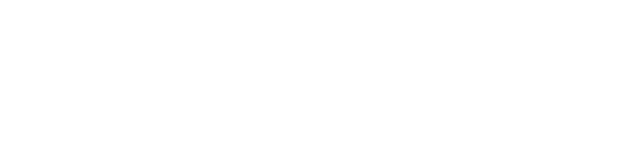
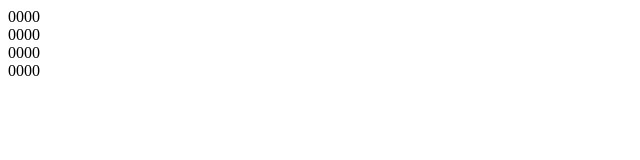
Before and after one commit to givemeachocolate/DOMsketch, a plain HTML site: page index.html in a window 1280 px wide. Shown: the whole page, without its empty margins (0-640 px from the left). Drawn offline with Linux system fonts and the light colour scheme.

Commit message:
Edit index.html, javascript.js, Add style.css

```diff
--- a/index.html
+++ b/index.html
@@ -2,8 +2,10 @@
 <html lang = "en">
     <head>
         <meta charset = "UTF-8">
+        <link rel="stylesheet" href="style.css">
     </head>
     <body>
+        <div id="container"></div>
         <script src="javascript.js" defer></script>
     </body>
 </html>
--- a/javascript.js
+++ b/javascript.js
@@ -0,0 +1,70 @@
+const container = document.querySelector("#container")
+
+// for (i=0; i<16; i++) {
+// const div = document.createElement("div")
+// div.textContent = "0"
+// container.appendChild(div)
+// }
+
+for(j=0; j<4; j++) {
+    window["divColumn" + j] = document.createElement("div")
+    window["divColumn" + j].setAttribute("id", `divColumn${j}`)
+    container.appendChild(window["divColumn" + j])
+    window["divColumnPosition" + j] = document.getElementById(`divColumn${j}`)
+    for (i=0; i<4; i++) {
+        window["divSub" + j + i] = document.createElement("div")
+        window["divSub" + j + i].textContent = "0"
+        window["divSub" + j + i].setAttribute("id", `divSub${j}${i}`)
+        window["divColumn" + j].appendChild(window["divSub" + j + i])
+        window["divsubPosition" + j + i] = document.getElementById(`divSub${j}${i}`)
+        }
+}
+// divsubPosition00.addEventListener("mouseenter", () => {document.divSub00.style.backgroundColor = "red"})
+
+divsubPosition00.addEventListener("mouseenter", () => {divSub00.setAttribute("class", "divMouseEnter")})
+divsubPosition00.addEventListener("mouseleave", () => {divSub00.setAttribute("class", "")})
+
+
+// window["divSub" + j + i].setAttribute("class", "divMouseEnter")
+
+// const divRow1 = document.createElement("div")
+// divRow1.setAttribute("id", "divRow1")
+// container.appendChild(divRow1)
+// const divRow1Position = document.getElementById("divRow1")
+// for (i=0; i<4; i++) {
+//     const divSub = document.createElement("div")
+//     divSub.textContent = "0"
+//     divRow1Position.appendChild(divSub)
+//     }
+
+// const divRow2 = document.createElement("div")
+// divRow2.setAttribute("id", "divRow2")
+// container.appendChild(divRow2)
+// const divRow2Position = document.getElementById("divRow2")
+// for (i=0; i<4; i++) {
+//     const divSub = document.createElement("div")
+//     divSub.textContent = "0"
+//     divRow2Position.appendChild(divSub)
+//     }
+
+// const divRow3 = document.createElement("div")
+// divRow3.setAttribute("id", "divRow3")
+// container.appendChild(divRow3)
+// const divRow3Position = document.getElementById("divRow3")
+// for (i=0; i<4; i++) {
+//     const divSub = document.createElement("div")
+//     divSub.textContent = "0"
+//     divRow3Position.appendChild(divSub)
+//     }
+
+// const divRow4 = document.createElement("div")
+// divRow4.setAttribute("id", "divRow4")
+// container.appendChild(divRow4)
+// const divRow4Position = document.getElementById("divRow4")
+// for (i=0; i<4; i++) {
+//     const divSub = document.createElement("div")
+//     divSub.textContent = "0"
+//     divRow4Position.appendChild(divSub)
+//     }
+
+// const div = document.querySelector("div")
--- /dev/null
+++ b/style.css
@@ -0,0 +1,7 @@
+#container {
+    display: flex;
+}
+
+.divMouseEnter {
+    background-color: black;
+}
```
